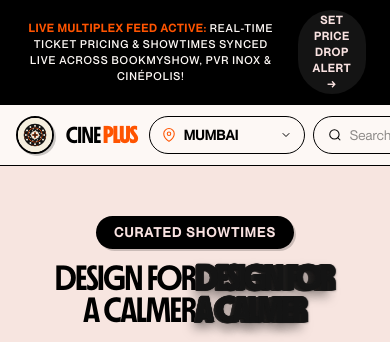
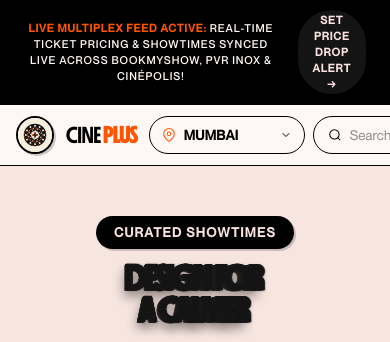
Before and after one commit to herambdbari1967-hue/Python-Mini-Project, a Flask app: page / in a window 390 px wide; the page is wider, and only the part inside the window is pictured. Shown: the top 342 px of that part. Run offline with Flask 2, Linux system fonts and the light colour scheme; data that the repository does not hold is empty.

Commit message:
Fix duplicate text overlap in DepthText hero integration

```diff
--- a/static/css/depth-text.css
+++ b/static/css/depth-text.css
@@ -63,6 +63,11 @@
 }
 
 /* Alignment wrapper helpers for CinePlus Hero */
+.depth-text-mount {
+  display: block;
+  line-height: 0.88;
+}
+
 .depth-block-wrapper {
   display: flex;
   flex-direction: column;
--- a/static/js/depth-text.js
+++ b/static/js/depth-text.js
@@ -123,6 +123,9 @@
     stage.appendChild(face);
 
     root.appendChild(stage);
+
+    // CRITICAL FIX: Wipe existing plain text inside container so it does not duplicate
+    container.innerHTML = '';
     container.appendChild(root);
 
     // Physics & Interaction State
@@ -335,16 +338,21 @@
   function initAllDepthTexts() {
     const mounts = document.querySelectorAll('[data-depth-text]');
     mounts.forEach(mount => {
-      if (mount.dataset.depthInitialized) return;
+      if (mount.dataset.depthInitialized === 'true') return;
       mount.dataset.depthInitialized = 'true';
 
       const text = mount.dataset.depthText || mount.textContent.trim();
+      if (!text) return;
+
       const faceColor = mount.dataset.faceColor || '#141414';
       const depthColor = mount.dataset.depthColor || '#FF5500';
       const fontSize = mount.dataset.fontSize || 'clamp(3rem, 6vw, 6rem)';
       const tilt = parseFloat(mount.dataset.tilt) || 7.0;
       const layers = parseInt(mount.dataset.layers, 10) || 24;
       const depth = parseFloat(mount.dataset.depth) || 2.2;
+
+      // Ensure mount is wiped cleanly before building 3D depth text
+      mount.innerHTML = '';
 
       createDepthText(mount, {
         text,
--- a/templates/index.html
+++ b/templates/index.html
@@ -12,7 +12,7 @@
   <link rel="shortcut icon" href="/static/images/favicon.ico">
   <link rel="apple-touch-icon" href="/static/images/cineplus-logo.png">
   <link rel="stylesheet" href="/static/css/style.css?v=14">
-  <link rel="stylesheet" href="/static/css/depth-text.css?v=1">
+  <link rel="stylesheet" href="/static/css/depth-text.css?v=3">
 </head>
 <body>
 
@@ -138,8 +138,8 @@
           <span>CURATED SHOWTIMES</span>
         </div>
         <div class="hero-split-heading left-heading depth-block-wrapper align-right">
-          <span data-depth-text="DESIGN FOR" data-face-color="#141414" data-depth-color="#2A2624" data-font-size="clamp(2.2rem, 3.8vw, 4.2rem)" data-layers="22" data-depth="2.2" data-tilt="6.5">DESIGN FOR</span>
-          <span data-depth-text="A CALMER" data-face-color="#141414" data-depth-color="#2A2624" data-font-size="clamp(2.2rem, 3.8vw, 4.2rem)" data-layers="22" data-depth="2.2" data-tilt="6.5">A CALMER</span>
+          <div class="depth-text-mount" data-depth-text="DESIGN FOR" data-face-color="#141414" data-depth-color="#2A2624" data-font-size="clamp(2.2rem, 3.8vw, 4.2rem)" data-layers="22" data-depth="2.2" data-tilt="6.5"></div>
+          <div class="depth-text-mount" data-depth-text="A CALMER" data-face-color="#141414" data-depth-color="#2A2624" data-font-size="clamp(2.2rem, 3.8vw, 4.2rem)" data-layers="22" data-depth="2.2" data-tilt="6.5"></div>
         </div>
       </div>
 
@@ -155,7 +155,7 @@
       <!-- Right Hand Side: Cinema -->
       <div class="hero-split-right">
         <div class="hero-split-heading right-heading depth-block-wrapper align-left">
-          <span data-depth-text="CINEMA" data-face-color="#141414" data-depth-color="#FF5500" data-font-size="clamp(3.8rem, 6.8vw, 7.8rem)" data-layers="26" data-depth="2.3" data-tilt="7.0">CINEMA</span>
+          <div class="depth-text-mount" data-depth-text="CINEMA" data-face-color="#141414" data-depth-color="#FF5500" data-font-size="clamp(3.8rem, 6.8vw, 7.8rem)" data-layers="26" data-depth="2.3" data-tilt="7.0"></div>
         </div>
         <div class="hero-split-pill right-pill">
           <span>LIVE FARES // 08 HUBS</span>
@@ -458,7 +458,7 @@
   <!-- Toast Notification Container -->
   <div id="toast-container" class="toast-container"></div>
 
-  <script src="/static/js/depth-text.js?v=1"></script>
+  <script src="/static/js/depth-text.js?v=3"></script>
   <script src="/static/js/main.js?v=4"></script>
 </body>
 </html>
```
